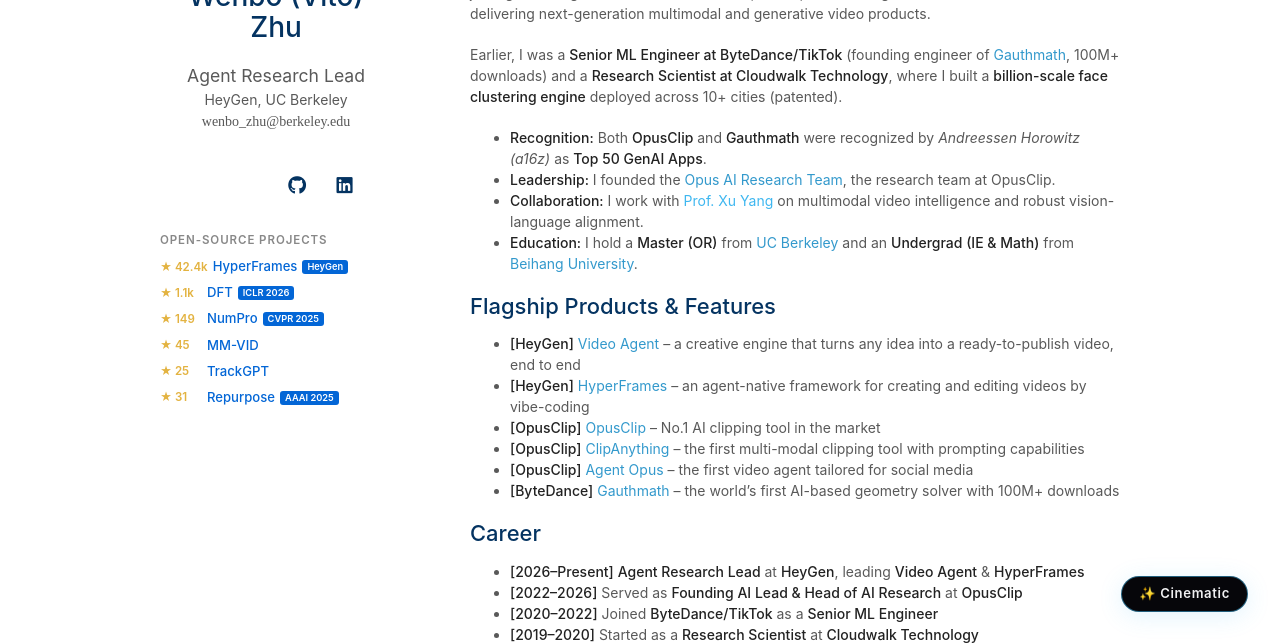
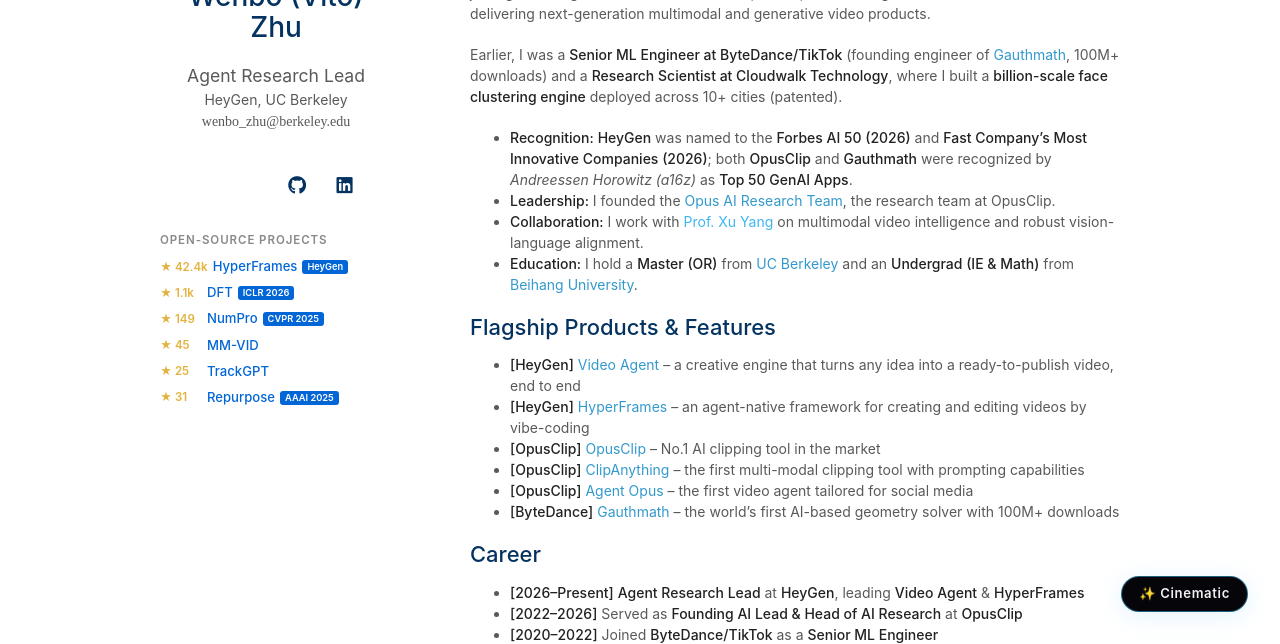
Before and after one commit to Vitozhu04/vitozhu04.github.io, a Jekyll site: the page built from index.md, in a window 1280 px wide and 900 px high, cut to the strip 256-900 px from the top of the window. Built offline with Jekyll 4.4.1, drawn with Linux system fonts in a browser that asks for light colours; a style sheet for code colours, icons or effects is not loaded.

Commit message:
add HeyGen honors to Recognition (Forbes AI 50 2026, Fast Company MIC 2026)
Verified against Forbes' AI 50 list and HeyGen's own announcement; a16z
Top 100 Gen AI Consumer Apps checked across all six editions (HeyGen not
listed), so that clause is unchanged.

Co-Authored-By: Claude Opus 5 (1M context) <noreply@anthropic.com>

```diff
--- a/index.md
+++ b/index.md
@@ -10,7 +10,7 @@ Before HeyGen, I spent **4+ years** at [OpusClip](https://www.opusclip.com) as *
 
 Earlier, I was a **Senior ML Engineer at ByteDance/TikTok** (founding engineer of [Gauthmath](https://www.gauthmath.com/), 100M+ downloads) and a **Research Scientist at Cloudwalk Technology**, where I built a **billion-scale face clustering engine** deployed across 10+ cities (patented).
 
-- **Recognition:** Both **OpusClip** and **Gauthmath** were recognized by *Andreessen Horowitz (a16z)* as **Top 50 GenAI Apps**.
+- **Recognition:** **HeyGen** was named to the [**Forbes AI 50 (2026)**](https://www.forbes.com/lists/ai50/) and [**Fast Company's Most Innovative Companies (2026)**](https://www.heygen.com/blog/heygen-fast-company-most-innovative-company-2026); both **OpusClip** and **Gauthmath** were recognized by *Andreessen Horowitz (a16z)* as **Top 50 GenAI Apps**.
 - **Leadership:** I founded the [Opus AI Research Team](https://opusair.github.io/), the research team at OpusClip.
 - **Collaboration:** I work with <a href="https://yxpalmweb.github.io/" target="_blank" rel="noopener" style="color: rgb(62, 183, 240);">Prof. Xu Yang</a> on multimodal video intelligence and robust vision-language alignment.
 - **Education:** I hold a **Master (OR)** from [UC Berkeley](https://engineering.berkeley.edu/) and an **Undergrad (IE & Math)** from [Beihang University](https://ev.buaa.edu.cn/).
```
